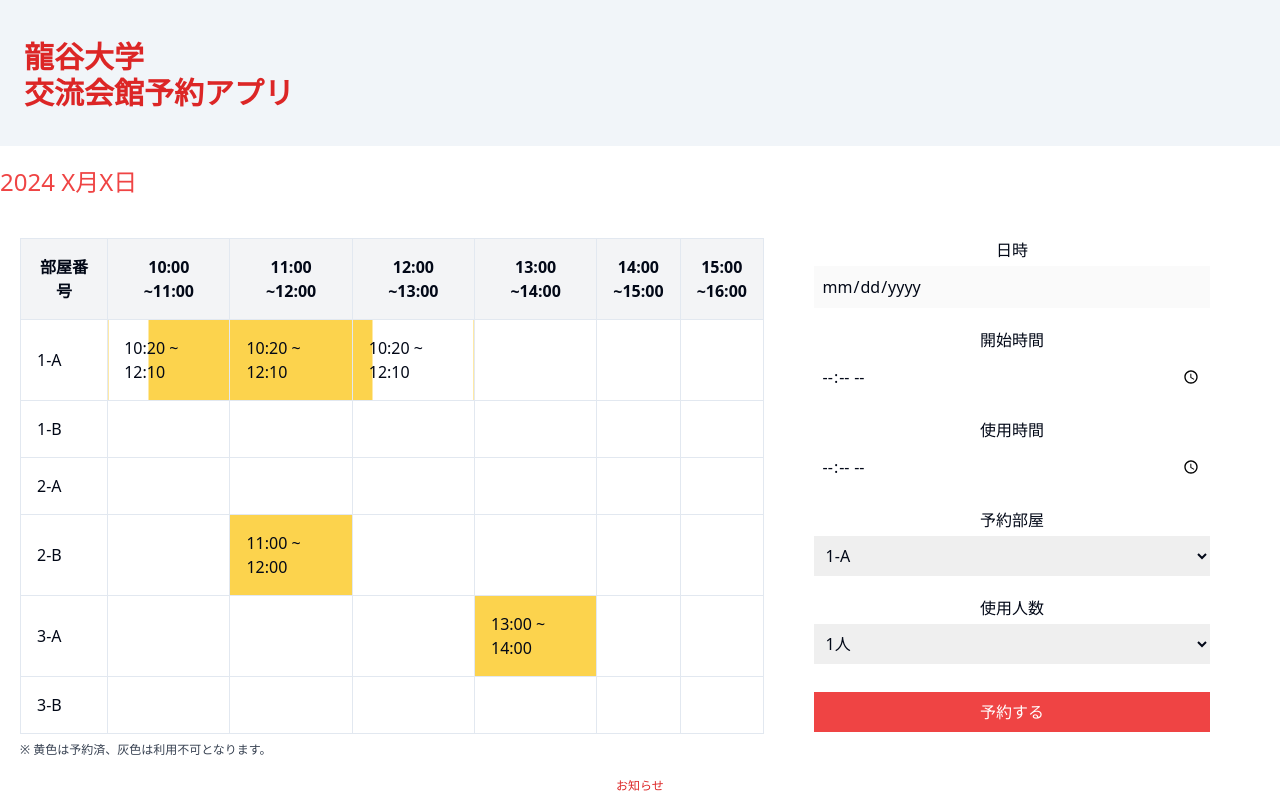
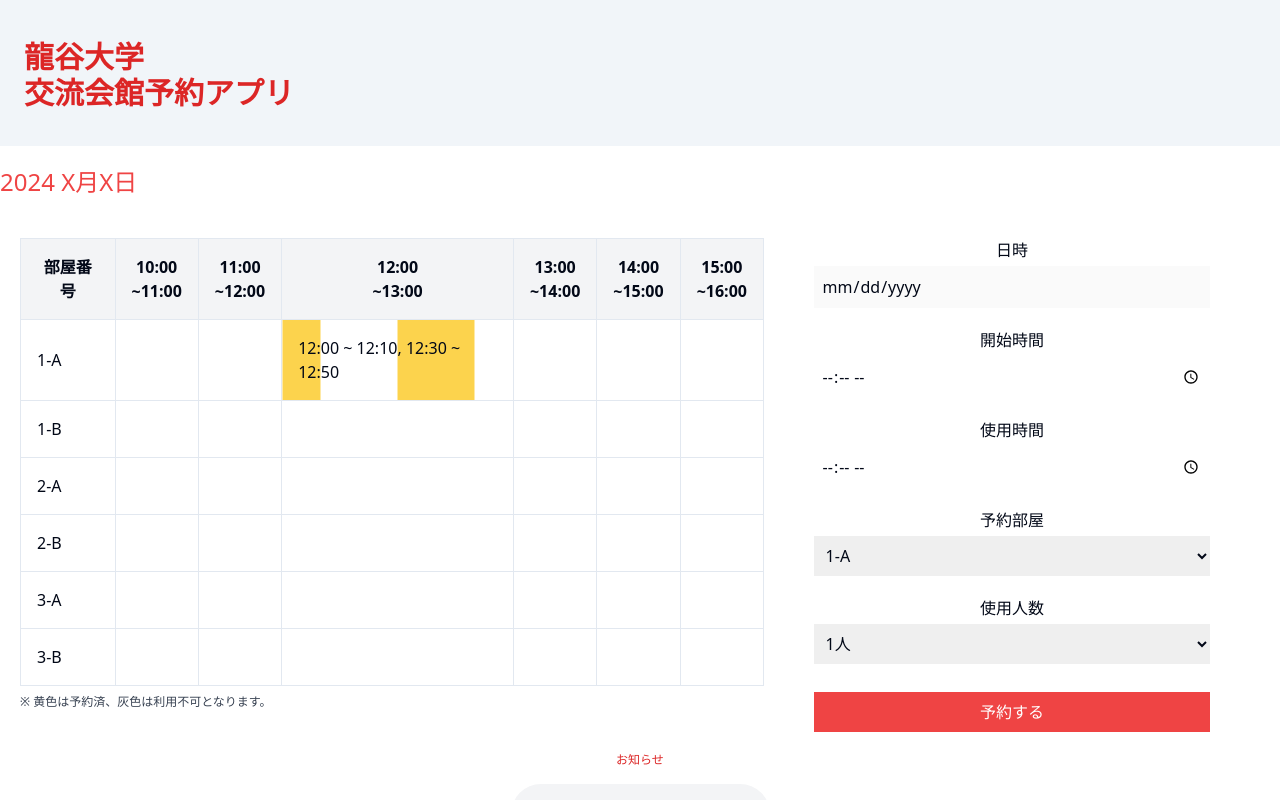
Before and after one commit to K5desu/reserveapp, a Next.js app: page /home/reserve in a window 1280 px wide. Shown: the top 800 px of the page. Built offline with nearby package versions, Linux system fonts and the light colour scheme; no server answers.

Commit message:
同一セル内に二つの予約があった場合のエラーハンドル

```diff
--- a/src/app/home/reserve/page.tsx
+++ b/src/app/home/reserve/page.tsx
@@ -9,19 +9,14 @@
   // 日付を YYYY-MM-DD フォーマットに変換
   const reserves = [
     {
-      starttime: "10:20",
+      starttime: "12:00",
       finishtime: "12:10",
       room_number: "1-A",
     },
     {
-      starttime: "11:00",
-      finishtime: "12:00",
-      room_number: "2-B",
-    },
-    {
-      starttime: "13:00",
-      finishtime: "14:00",
-      room_number: "3-A",
+      starttime: "12:30",
+      finishtime: "12:50",
+      room_number: "1-A",
     },
   ];
   const formattedDate = queryDate
--- a/src/components/reserve/table.tsx
+++ b/src/components/reserve/table.tsx
@@ -16,11 +16,12 @@
 export default function Table({ reserves }: TableProps) {
   const times = ["10:00", "11:00", "12:00", "13:00", "14:00", "15:00"];
   const rooms = ["1-A", "1-B", "2-A", "2-B", "3-A", "3-B"];
+
   const getCellText = (room: string, time: string) => {
     if (!reserves || reserves.length === 0) {
       return "";
     }
-    const reserve = reserves.find((res) => {
+    const matchingReserves = reserves.filter((res) => {
       const currentTime = new Date(`1970-01-01T${time}:00`);
       const startTime = new Date(`1970-01-01T${res.starttime}:00`);
       const finishTime = new Date(`1970-01-01T${res.finishtime}:00`);
@@ -32,11 +33,12 @@
         res.room_number === room && startDuration > -1 && finishDuration > 0
       );
     });
-    if (reserve) {
-      return [reserve.starttime, reserve.finishtime].join(" ~ ");
+    if (matchingReserves.length > 0) {
+      return matchingReserves
+        .map((reserve) => `${reserve.starttime} ~ ${reserve.finishtime}`)
+        .join(", ");
     }
-
-    return reserve;
+    return "";
   };
 
   const getCellStyle = (room: string, time: string) => {
@@ -44,7 +46,7 @@
       return {};
     }
 
-    const reserve = reserves.find((res) => {
+    const matchingReserves = reserves.filter((res) => {
       const currentTime = new Date(`1970-01-01T${time}:00`);
       const startTime = new Date(`1970-01-01T${res.starttime}:00`);
       const finishTime = new Date(`1970-01-01T${res.finishtime}:00`);
@@ -57,13 +59,13 @@
       );
     });
 
-    if (reserve) {
+    if (matchingReserves.length > 0) {
       const currentTime = new Date(`1970-01-01T${time}:00`);
+      const gradients = matchingReserves.map((reserve) => {
         const startTime = new Date(`1970-01-01T${reserve.starttime}:00`);
         const finishTime = new Date(`1970-01-01T${reserve.finishtime}:00`);
         let leftMargin = 0;
         let rightMargin = 100;
-      console.log(currentTime, startTime, finishTime);
 
         leftMargin =
           ((startTime.getTime() - currentTime.getTime()) * 100) / 3600000;
@@ -71,10 +73,11 @@
         rightMargin =
           ((finishTime.getTime() - currentTime.getTime()) * 100) / 3600000;
 
-      console.log(leftMargin, rightMargin);
+        return `linear-gradient(to right, transparent ${leftMargin}%, #fcd34d ${leftMargin}%, #fcd34d ${rightMargin}%, transparent ${rightMargin}%)`;
+      });
 
       return {
-        background: `linear-gradient(to right, transparent ${leftMargin}%, #fcd34d ${leftMargin}%, #fcd34d ${rightMargin}%, transparent ${rightMargin}%)`,
+        background: gradients.join(", "),
       };
     }
     return {};
@@ -105,7 +108,7 @@
                     className="border p-4"
                     style={getCellStyle(room, time)}
                   >
-                    {getCellText(room, time) ? getCellText(room, time) : ""}
+                    {getCellText(room, time)}
                   </td>
                 ))}
               </tr>
```
Lines whose indentation alone changed are shown as unchanged.
